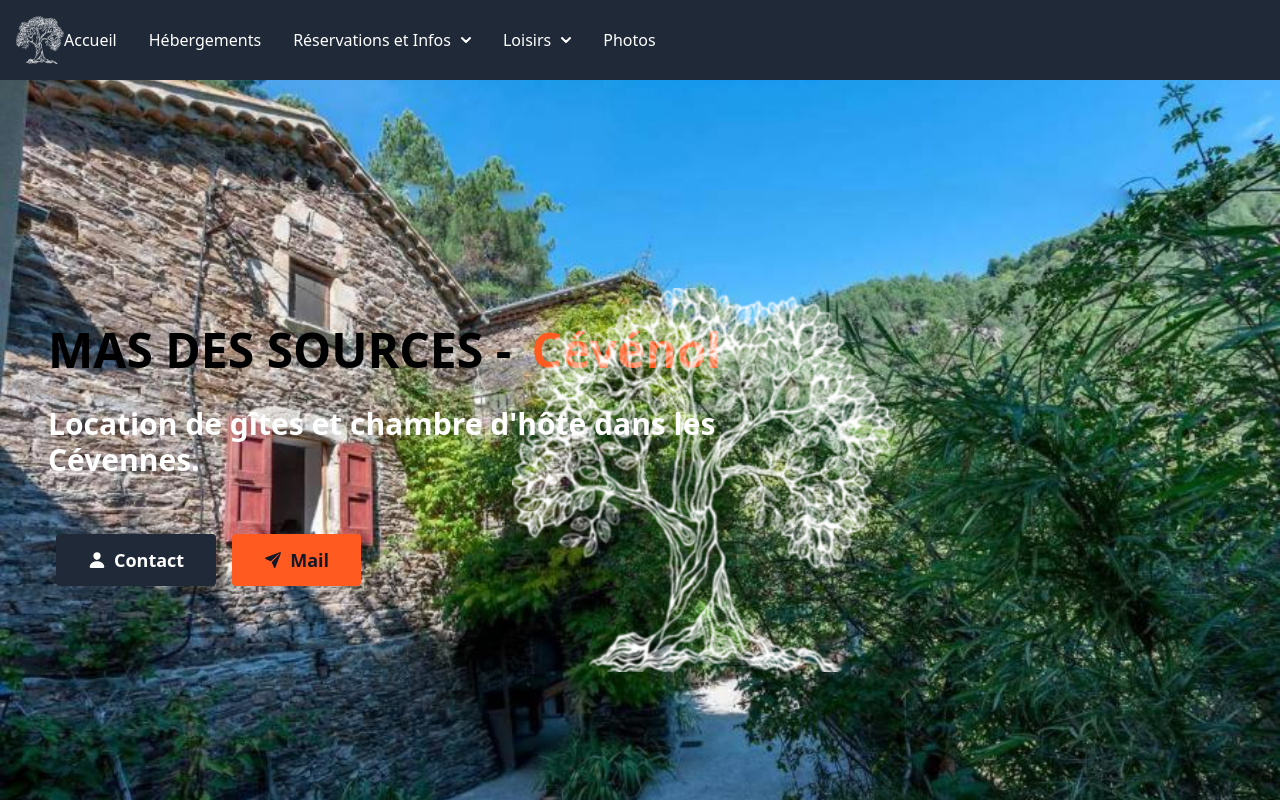
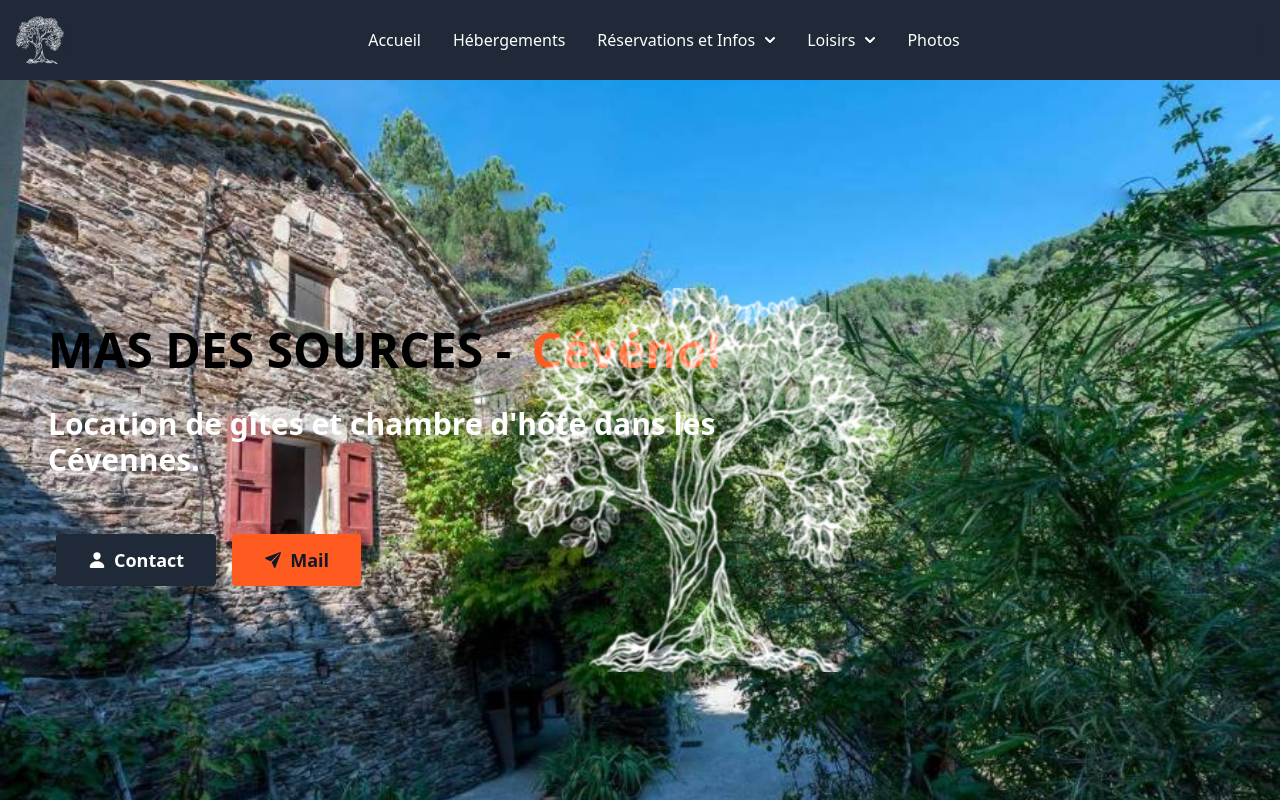
Before and after one commit to Yunjidev/mas_des_sources, a React (Vite) app: page / in a window 1280 px wide. Shown: the top 800 px of the page. Built offline with nearby package versions, Linux system fonts and the light colour scheme.

Commit message:
modifnavbar

```diff
--- a/src/Components/Navbar/Navbar.jsx
+++ b/src/Components/Navbar/Navbar.jsx
@@ -1,4 +1,4 @@
-import React, { useState } from 'react';
+import { useState } from 'react';
 import { Link } from 'react-router-dom';
 import Logo from "/src/assets/logo.png";
 
@@ -10,7 +10,7 @@ const Navbar = () => {
   };
 
   return (
-    <nav className="bg-gray-800 border-gray-200 dark:bg-gray-800 dark:border-gray-700 z-50">
+    <nav className="bg-gray-800 border-gray-200 dark:bg-gray-800 dark:border-gray-700">
       <div className="max-w-screen-xl flex flex-wrap items-center justify-between mx-auto p-4">
         <div className="flex items-center space-x-3">
           <Link to="/">
@@ -18,9 +18,9 @@ const Navbar = () => {
           </Link>
         </div>
         <div className={`flex-grow flex justify-center ${isOpen? "block" : "hidden"} md:block md:w-auto`} id="navbar-multi-level">
-          <ul className="flex flex-col md:flex-row font-medium p-4 md:p-0 mt-4 border border-gray-600 rounded-lg bg-gray-800 md:space-x-8 rtl:space-x-reverse md:mt-0 md:border-0 md:bg-gray-800 dark:bg-gray-800 md:dark:bg-gray-800 dark:border-gray-800">
+          <ul className="justify-center flex flex-col md:flex-row font-medium p-4 md:p-0 mt-4 border border-gray-600 rounded-lg bg-gray-800 md:space-x-8 rtl:space-x-reverse md:mt-0 md:border-0 md:bg-gray-800 dark:bg-gray-800 md:dark:bg-gray-800 dark:border-gray-800">
             <li>
-              <Link to="/" className="block py-2 px-3 text-white bg-grey-600 rounded md:bg-transparent md:text-white-700 md:p-0 md:dark:text-white dark:bg-grey-100 md:dark:bg-transparent" aria-current="page">Accueil</Link>
+              <Link to="/" className="block py-2 px-3 text-white rounded hover:bg-gray-600 md:hover:bg-transparent md:border-0 md:hover:text-orange-500 md:p-0 dark:text-white md:dark:hover:text-orange-500 dark:hover:bg-gray-700 dark:hover:text-white md:dark:hover:bg-transparent" aria-current="page">Accueil</Link>
             </li>
             <li>
               <Link to="/hebergement" className="block py-2 px-3 text-white rounded hover:bg-gray-600 md:hover:bg-transparent md:border-0 md:hover:text-orange-500 md:p-0 dark:text-white md:dark:hover:text-orange-500 dark:hover:bg-gray-700 dark:hover:text-white md:dark:hover:bg-transparent">Hébergements</Link>
```
